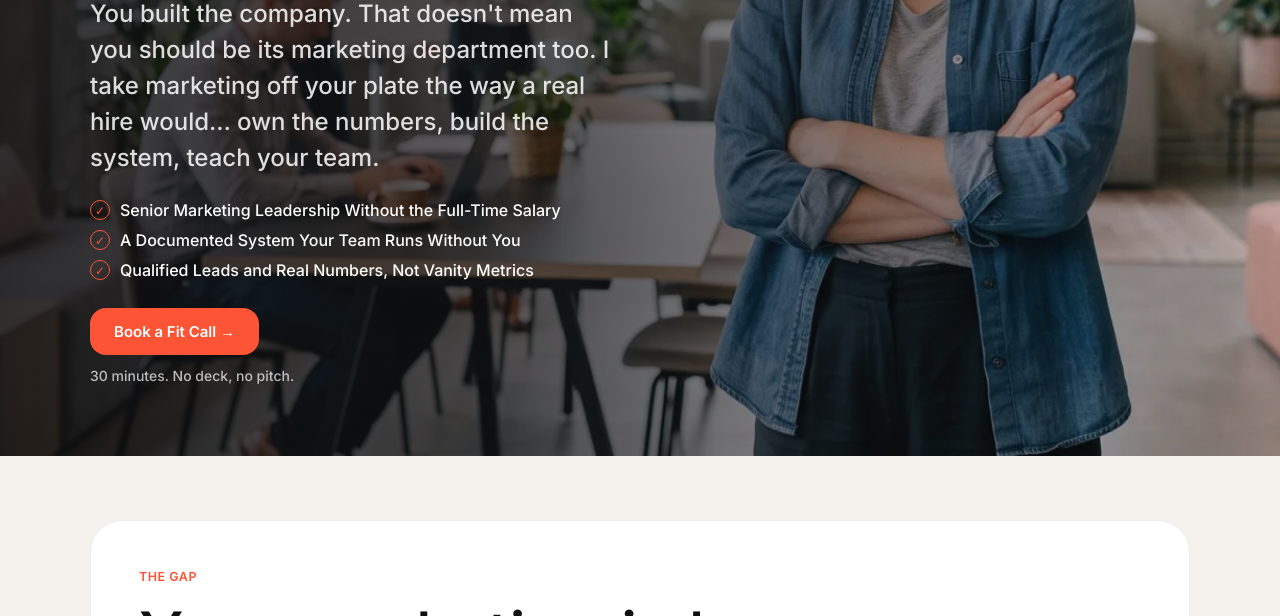
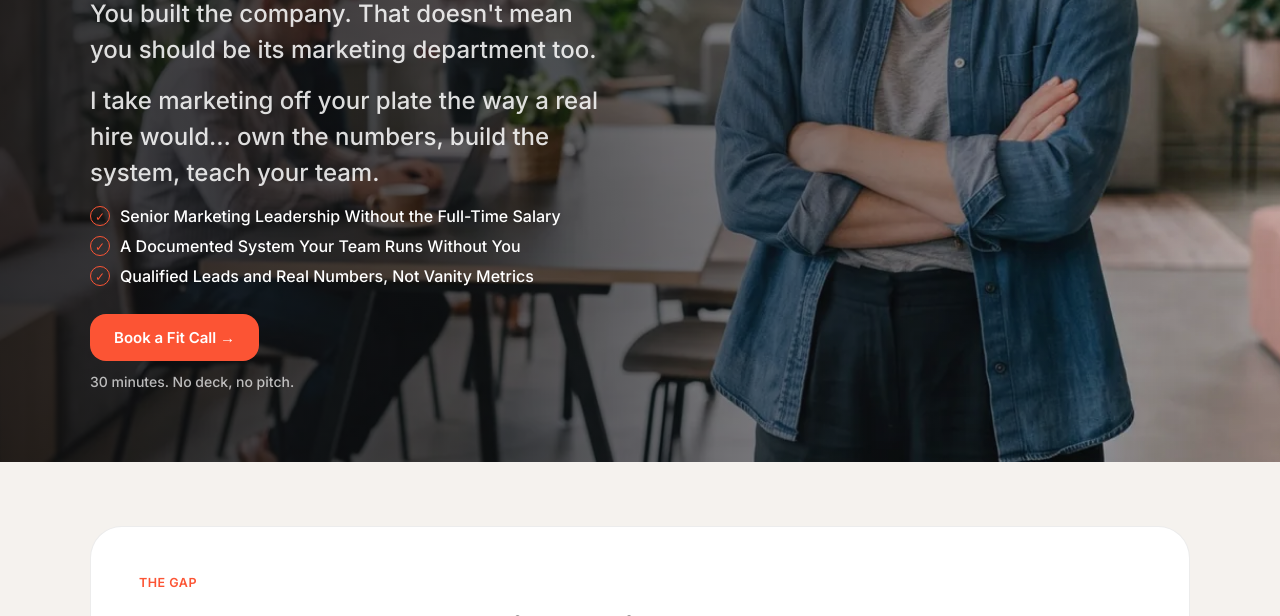
Before and after one commit to JerrySuhrstedt/sumolab_bento, an Astro site: page / in a window 1280 px wide. Shown: the part 484-1100 px from the top of the page. Built offline with nearby package versions, Linux system fonts and the light colour scheme; Astro itself is replaced by a stand-in of ours.

Commit message:
Split hero subhead into two paragraphs with 15px gap
Co-Authored-By: Claude Fable 5 <noreply@anthropic.com>
Claude-Session: https://claude.ai/code/session_01L4dHxGts6b72v4H88qN7JD

```diff
--- a/src/components/Hero.astro
+++ b/src/components/Hero.astro
@@ -25,7 +25,8 @@ const points = [
 	<div class="hero-content">
 		<div class="accent-bar"></div>
 		<h1>Still running the marketing yourself?</h1>
-		<p class="subhead">You built the company. That doesn't mean you should be its marketing department too. I take marketing off your plate the way a real hire would… own the numbers, build the system, teach your team.</p>
+		<p class="subhead">You built the company. That doesn't mean you should be its marketing department too.</p>
+		<p class="subhead">I take marketing off your plate the way a real hire would… own the numbers, build the system, teach your team.</p>
 		<ul>
 			{points.map((t) => (
 				<li>
@@ -92,8 +93,11 @@ const points = [
 		font-weight: 500;
 		line-height: 1.5;
 		color: rgba(255, 255, 255, 0.85);
-		margin: 0 0 24px;
+		margin: 0 0 15px;
 		max-width: 520px;
+	}
+	.subhead:last-of-type {
+		margin-bottom: 24px;
 	}
 	ul {
 		list-style: none;
```
